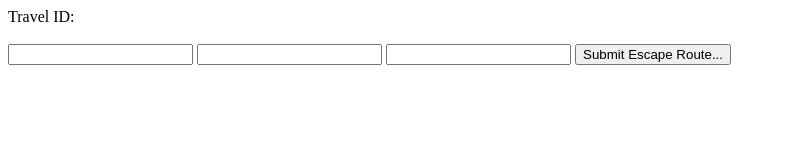
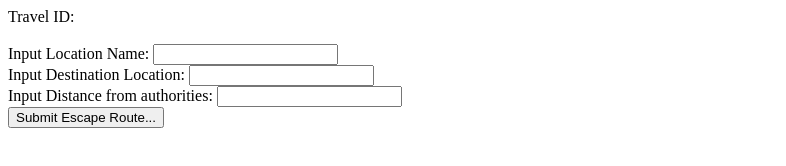
Before and after one commit to OliverHeib/SkyscannerEscape, a plain HTML site: page index.html in a window 1280 px wide. Shown: the whole page, without its empty margins (0-786 px from the left). Drawn offline with nearby package versions, Linux system fonts and the light colour scheme.

Commit message:
file transfer

```diff
--- /dev/null
+++ b/index.css
@@ -0,0 +1,3 @@
+#travelID{
+text-align: center;
+}
--- a/index.html
+++ b/index.html
@@ -9,6 +9,9 @@
 
 	<body>
 		<div id="headingSection">
+            <div id="">
+
+            </div>
 		</div>
 
 		<div id="main_container">
@@ -17,13 +20,15 @@
 			Travel ID:
 			<div> <br>
 			<div class="dataEntry"
-				<form action="">
-					<input type="text" name="inputLocation" value="" </input>
-					<input type="text" name="inputDestination" value="" ></input>
-					<input type="text" name="inputDistance" value="" ></input>
+				<form action="">Input Location Name:
+                    <input type="text" name="inputLocation" value="" </input> <br>
+                    Input Destination Location:
+                    <input type="text" name="inputDestination" value="" ></input> <br>
+                    Input Distance from authorities:
+					<input type="text" name="inputDistance" value="" ></input> <br>
 					<input type="submit" value="Submit Escape Route..." ></input>
 				</form>
-			</div> <br>
+			</div>
 		</div>
 	</body>
 </html>
```
